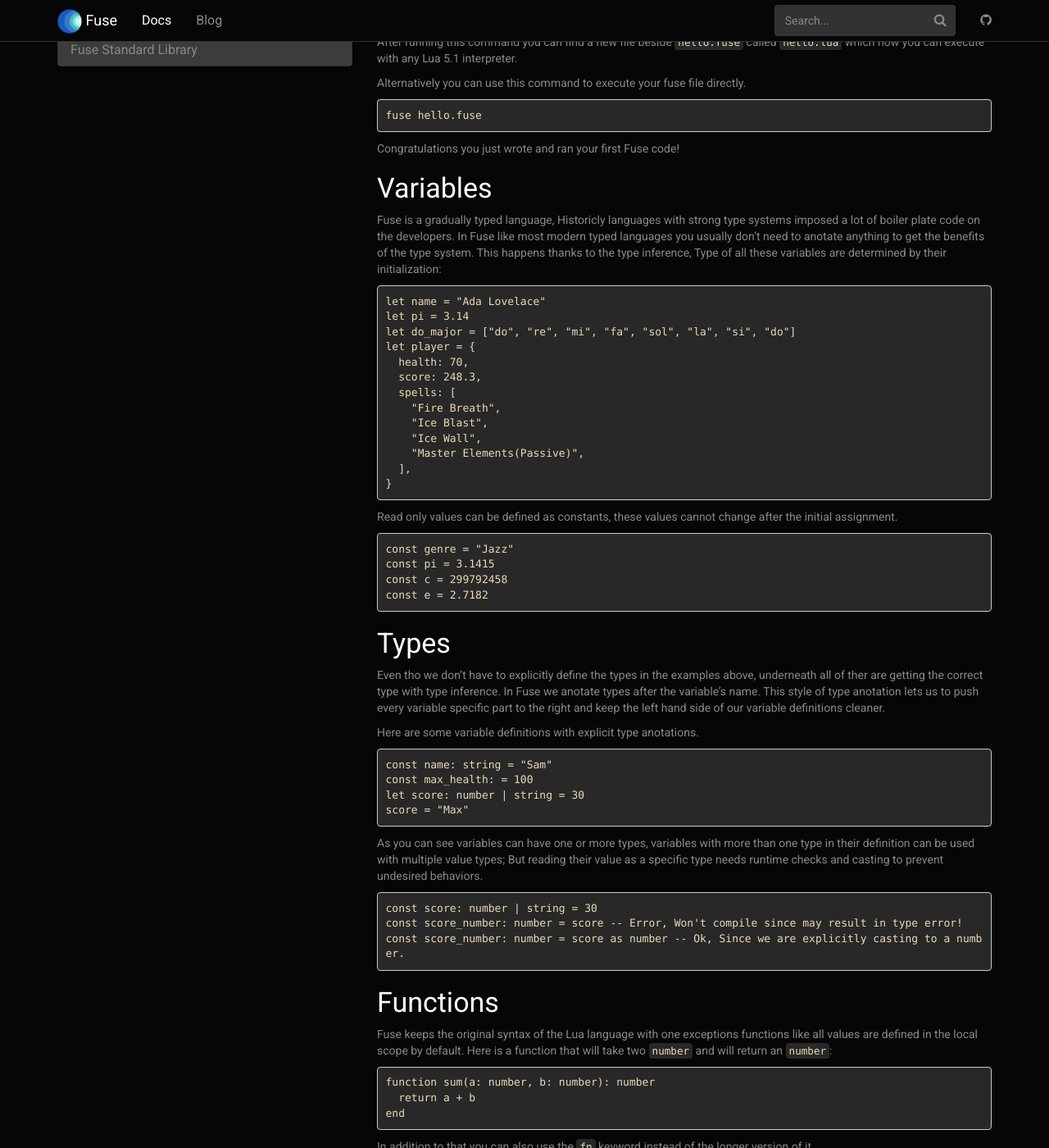
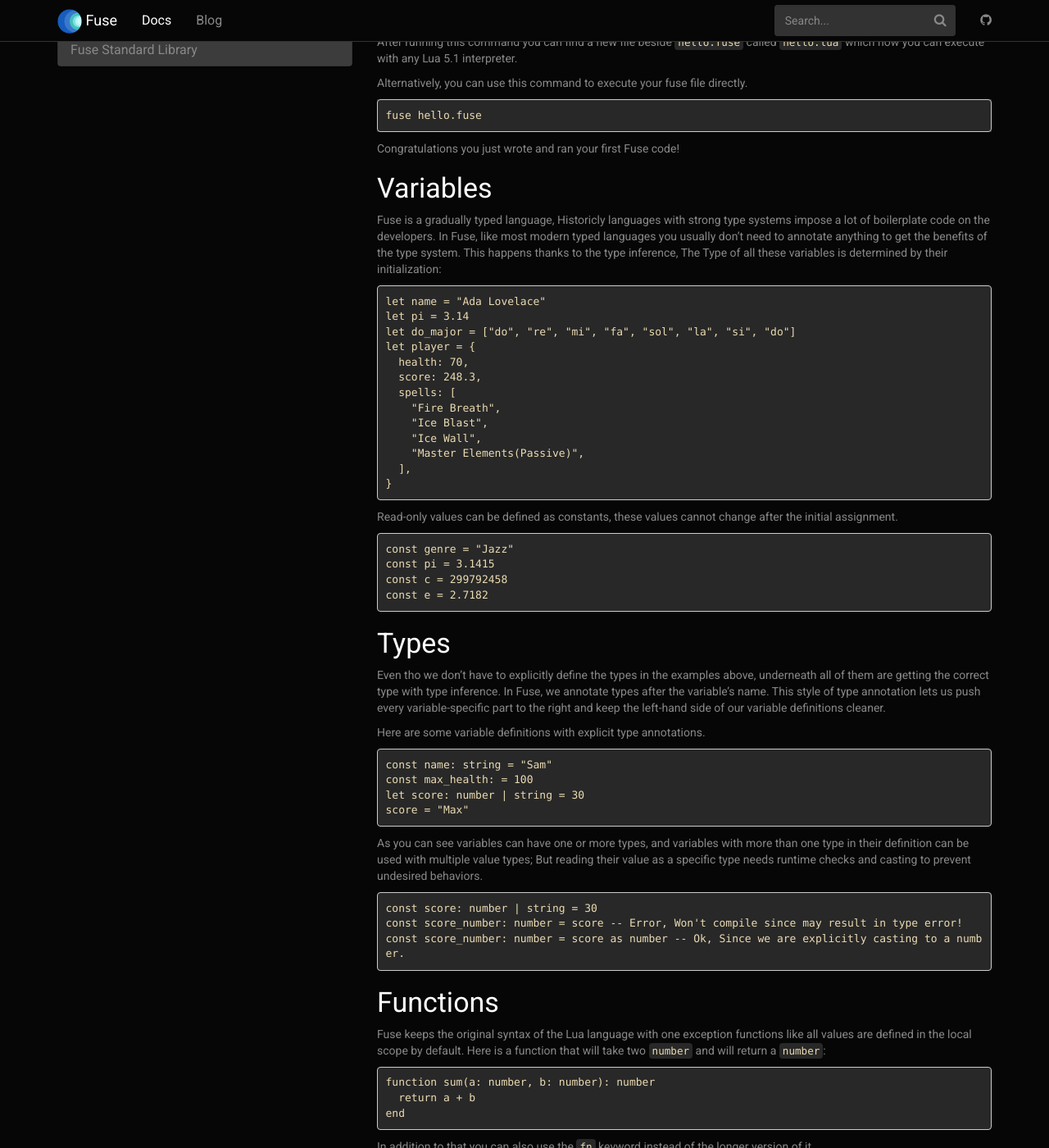
Before and after one commit to fuse-lang/fuse-lang.github.io, a Jekyll site: the page built from _docs/basics/0-intro.md, in a window 1280 px wide and 1400 px high, scrolled down 487 px. Shown: the whole window at 82% size. Built offline with Jekyll 4.4.1, drawn with Linux system fonts in a browser that asks for light colours; some of the changed text lies outside the part shown.

Commit message:
fix typos in documentation.

````diff
--- a/_docs/basics/0-intro.md
+++ b/_docs/basics/0-intro.md
@@ -22,7 +22,7 @@ fusec hello.fuse --target 5.1
 
 After running this command you can find a new file beside `hello.fuse` called `hello.lua` which now you can execute with any Lua 5.1 interpreter.
 
-Alternatively you can use this command to execute your fuse file directly.
+Alternatively, you can use this command to execute your fuse file directly.
 
 ```
 fuse hello.fuse
@@ -32,8 +32,8 @@ Congratulations you just wrote and ran your first Fuse code!
 
 ### Variables
 
-Fuse is a gradually typed language, Historicly languages with strong type systems imposed a lot of boiler plate code on the developers. In Fuse like most modern typed languages you usually don't need to anotate anything to get the benefits of the type system.
-This happens thanks to the type inference, Type of all these variables are determined by their initialization:
+Fuse is a gradually typed language, Historicly languages with strong type systems impose a lot of boilerplate code on the developers. In Fuse, like most modern typed languages you usually don't need to annotate anything to get the benefits of the type system.
+This happens thanks to the type inference, The Type of all these variables is determined by their initialization:
 
 ```fuse
 let name = "Ada Lovelace"
@@ -51,7 +51,7 @@ let player = {
 }
 ```
 
-Read only values can be defined as constants, these values cannot change after the initial assignment.
+Read-only values can be defined as constants, these values cannot change after the initial assignment.
 
 ```fuse
 const genre = "Jazz"
@@ -62,10 +62,10 @@ const e = 2.7182
 
 ### Types
 
-Even tho we don't have to explicitly define the types in the examples above, underneath all of ther are getting the correct type with type inference.
-In Fuse we anotate types after the variable's name. This style of type anotation lets us to push every variable specific part to the right and keep the left hand side of our variable definitions cleaner.
+Even tho we don't have to explicitly define the types in the examples above, underneath all of them are getting the correct type with type inference.
+In Fuse, we annotate types after the variable's name. This style of type annotation lets us push every variable-specific part to the right and keep the left-hand side of our variable definitions cleaner.
 
-Here are some variable definitions with explicit type anotations.
+Here are some variable definitions with explicit type annotations.
 
 ```fuse
 const name: string = "Sam"
@@ -74,7 +74,7 @@ let score: number | string = 30
 score = "Max"
 ```
 
-As you can see variables can have one or more types, variables with more than one type in their definition can be used with multiple value types; But reading their value as a specific type needs runtime checks and casting to prevent undesired behaviors.
+As you can see variables can have one or more types, and variables with more than one type in their definition can be used with multiple value types; But reading their value as a specific type needs runtime checks and casting to prevent undesired behaviors.
 
 ```fuse
 const score: number | string = 30
@@ -84,8 +84,8 @@ const score_number: number = score as number -- Ok, Since we are explicitly cast
 
 ### Functions
 
-Fuse keeps the original syntax of the Lua language with one exceptions functions like all values are defined in the local scope by default.
-Here is a function that will take two `number` and will return an `number`:
+Fuse keeps the original syntax of the Lua language with one exception functions like all values are defined in the local scope by default.
+Here is a function that will take two `number` and will return a `number`:
 
 ```fuse
 function sum(a: number, b: number): number
@@ -101,7 +101,7 @@ fn sum(a: number, b: number): number
 end
 ```
 
-For functions with a single expression body you can omit the `end` keyword and use and `=` sign to assign the return value of the function.
+For functions with a single expression body, you can omit the `end` keyword and use the `=>` sign to assign the return value of the function.
 
 ```fuse
 fn sum(a: number, b: number): number => a + b
@@ -196,20 +196,20 @@ end
 ### Comments
 
 ```fuse
--- This is a single line comment
+-- This is a single-line comment
 
 --- This is a documentation comment used to document variables,
---- functions, structs, traits and libraries. Tools and text editors
+--- functions, structs, traits, and libraries. Tools and text editors
 --- may treat these comments differently.
 ```
 
-Right now Fuse dosn't support multiline comments. we may add them back in future but only if we see a real demand for them.
+Right now Fuse doesn't support multiline comments. we may add them back in the future but only if we see a real demand for them.
 
 ### Nilable and Nil checks
 
-Fuse by default is a `nil` safe language, We do not let any nil values to be passed around. Since `nil` has it's own type it is against the type system to assign `nil` to any other types but because of our `type semantic` type system we can explicitly say that a type can also be `nil`.
+Fuse by default is a `nil` safe language, We do not let any nil values be passed around. Since `nil` has its own type it is against the type system to assign `nil` to any other types but because of our `type semantic` type system we can explicitly say that a type can also be `nil`.
 
-This function will return `nil` if user dosn't exists.
+This function will return `nil` if the user doesn't exist.
 
 ```fuse
 fn get_user(id: number): User | nil
@@ -231,7 +231,7 @@ fn post_login_hooks(data: LoginData)
 end
 ```
 
-Or using pattern matching
+Or using pattern-matching
 
 ```fuse
 const message = match user when
@@ -244,20 +244,20 @@ print(message)
 
 ### Imports
 
-To access exposed modules from other libraries use `import` instruction.
+To access exposed modules from other libraries use the `import` instruction.
 
 ```fuse
 -- Importing something from fuse standard library
 import io from "@fuse:io"
 
--- Importing libraries from Lua path
+-- Importing libraries from the Lua path
 import name from "path/to/lib"
 ```
 
 ### Collections
 
-Lua comes with a really smart design for implementing both objects and arrays all with the same piece of code. While by doing so they have made the interpreter insainly small and portable, For a compiled language like fuse this isn't a goal anymore; After all Fuse will compile into vanilla Lua and won't need anything other than a viable Lua interpreter to run.
-Becuase of this differences in the workflow of Fuse and Lua, We can introduce additional data structures with `Zero Cost Abstraction`. Some of these new data structures are our `collections` module which comes with multiple useful tools in addition to the `table`, Things such as, `Array`, `List`, `Map`, `Set` among others(see [Fuse Standard Library](/docs/@fuse/)).
+Lua comes with a really smart design for implementing both objects and arrays all with the same piece of code. By doing so they have made the interpreter insanely small and portable, For a compiled language like fuse this isn't a goal anymore; After all Fuse will compile into vanilla Lua and won't need anything other than a viable Lua interpreter to run.
+Because of these differences in the workflow of Fuse and Lua, We can introduce additional data structures with `Zero Cost Abstraction`. Some of these new data structures are our `collections` module which comes with multiple useful tools in addition to the `table`, Things such as, `Array`, `List`, `Map`, and `Set` among others(see [Fuse Standard Library](/docs/@fuse/)).
 
 ```fuse
 import { Array, List, Map, Set } from "@fuse:collections"
@@ -292,8 +292,8 @@ end
 
 ### Trait
 
-In Fuse we value `composition` over `inheritance`, One of most common tools for providing language level composition support is `trait`s.
-Traits are used to share code between structs. They are in concept similar to `interface`s. Structs and Tables can implement traits; Traits cannot be instatiated and therefore have no fields.
+In Fuse we value `composition` over `inheritance`, One of the most common tools for providing language-level composition support is `trait`s.
+Traits are used to share code between structs. They are in concept similar to `interface`s. Structs and Tables can implement traits; Traits cannot be instantiated and therefore have no fields.
 
 ```fuse
 trait Weapon
````
Also changed, not shown: other parts of _docs/basics/0-intro.md (+5 -5 lines).
